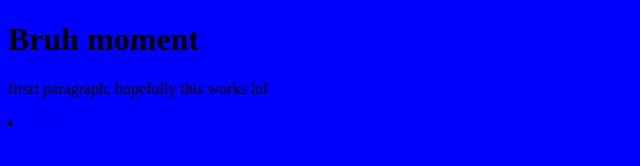
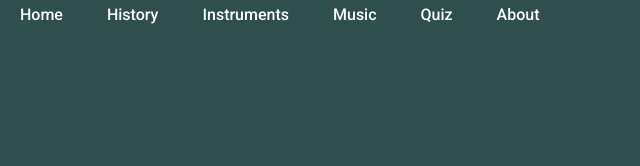
Before and after one commit to alee4/alee4.github.io, a plain HTML site: page index.html in a window 1280 px wide. Shown: the whole page, without its empty margins (0-640 px from the left). Drawn offline with Linux system fonts and the light colour scheme.

Commit message:
started nav bar and styling

```diff
--- a/css/style.css
+++ b/css/style.css
@@ -1,3 +1,44 @@
-body {
-  background-color: blue;
+@import url('https://fonts.googleapis.com/css2?family=Roboto:wght@500&display=swap');
+
+
+*{
+  -webkit-box-sizing: border-box;
+  box-sizing: border-box;
+  margin: 0;
+  padding: 0;
+  background-color: #2F4F4F;
 }
+
+li, a{
+  font-family: "Roboto", sans-serif;
+  font-weight: 500;
+  font-size: 16px;
+  color: white;
+  text-decoration: none;
+}
+
+header{
+  display: flex;
+  justify-content: space-between;
+  align-items: center;
+  padding: 30px 10px;
+}
+
+.nav_links{
+  list-style: none;
+
+}
+
+.nav_links li {
+  display: inline-block;
+  padding: 5px 20px;
+
+}
+
+.nav_links li a{
+  transition: all 0.3s ease 0s;
+}
+
+.nav_links li a:hover{
+  color: #6495ED;
+}
--- a/index.html
+++ b/index.html
@@ -1,28 +1,28 @@
-<!doctype html>
+<!DOCTYPE html>
 
 <html lang="en">
 
 <head>
   <meta charset="utf-8">
-
   <title>Traditional Jazz in New Orleans</title>
   <meta name="description" content="Music in New Orleans Final Project">
   <meta name="author" content="Austin Lee">
-
   <link rel="stylesheet" href="css/style.css?v=1.0">
-
 </head>
 
 <body>
-  <script src="js/scripts.js"></script>
-  <h1>Bruh moment</h1>
 
-  <p>
-    firsrt paragraph, hopefully this works lol
-  </p>
+  <nav>
+    <ul class="nav_links">
+      <li><a href="#">Home</a></li>
+      <li><a href="#">History</a></li>
+      <li><a href="#">Instruments</a></li>
+      <li><a href="#">Music</a></li>
+      <li><a href="#">Quiz</a></li>
+      <li><a href="#">About</a></li>
+    </ul>
+  </nav>
 
-
-  <li><a href="default.asp">Home</a></li>
 
 
 </body>
```
